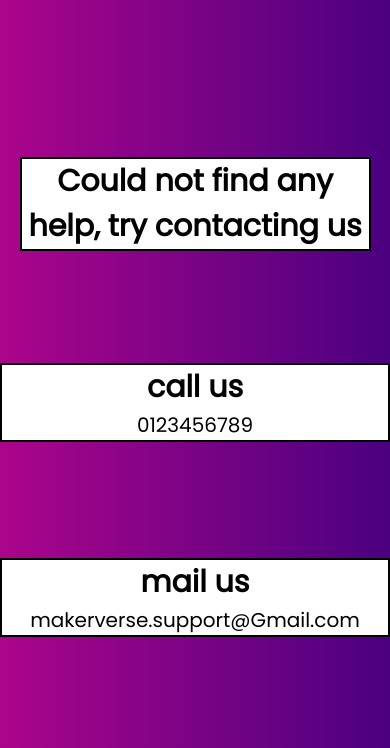
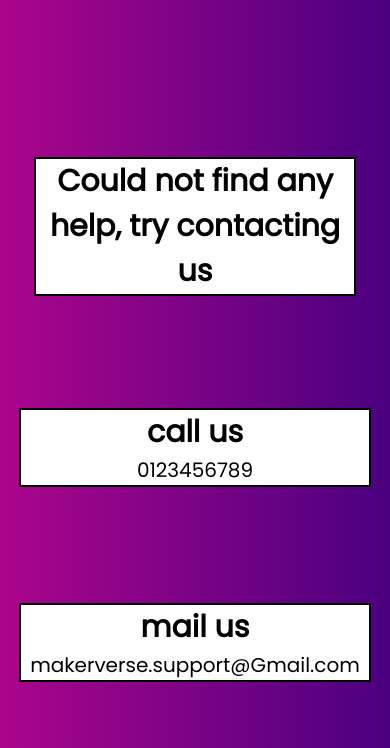
Before and after one commit to ChunXela/Projekt-II, a plain HTML site: page support.html in a window 390 px wide. Shown: the part 1780-2528 px from the top of the page. Drawn offline with Linux system fonts and the light colour scheme.

Commit message:
Minor fix for mobile

```diff
--- a/style.css
+++ b/style.css
@@ -489,12 +489,13 @@ label {
   align-self: center;
   margin-top: 15rem;
   text-align: center;
+  margin: 15rem auto 0 auto;
+  width: 99vw;
 }
 
 .lastResortContent {
   background: white;
   border: 0.125rem solid black;
-  width: 90vw;
   margin: 2rem;
 }
 
@@ -517,7 +518,7 @@ label {
   text-align: center;
   background: white;
   border: 0.125rem solid black;
-  width: 25rem;
+  width: 22rem;
   margin-bottom: 6rem;
 }
 
```
